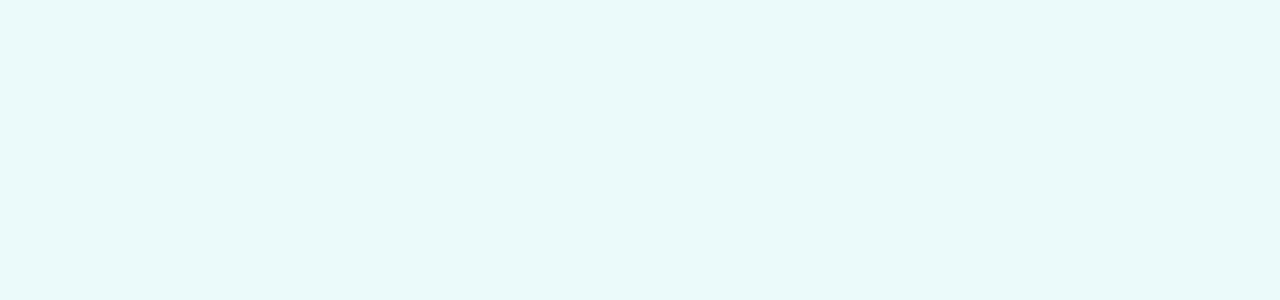
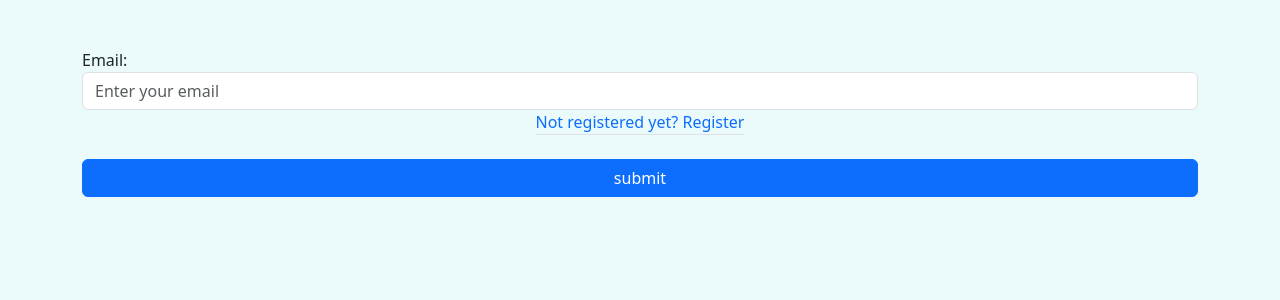
Before and after one commit to arifahd92/expense-tracker-full-stack, a React (Create React App) app in the folder frontend/: page /password/forgot in a window 1280 px wide. Before the commit this address had no page. Shown: the top 300 px of the page. Built offline with nearby package versions, Linux system fonts and the light colour scheme.

Commit message:
forgot password ui

```diff
--- a/frontend/src/App.js
+++ b/frontend/src/App.js
@@ -5,6 +5,7 @@ import Login from './components/user/Login';
 import Expense from './components/expense/Expense';
 import Redirect from './components/user/higherOrderComponents/Redirect';
 import {useSelector} from 'react-redux';
+import ForgotPassword from './components/user/ForgotPassword';
 
 export default function App () {
   const {darkFlag} = useSelector (state => state.user);
@@ -15,6 +16,7 @@ export default function App () {
         <Route path="/" element={<Redirect Component={Login} />} />
         <Route path="/expense" element={<Redirect Component={Expense} />} />
         <Route path="/register" element={<Redirect Component={Signup} />} />
+        <Route path="/password/forgot" element={<ForgotPassword />} />
       </Routes>
     </div>
   );
--- /dev/null
+++ b/frontend/src/components/user/ForgotPassword.js
@@ -0,0 +1,61 @@
+import axios from 'axios';
+import React, {useState} from 'react';
+import {useNavigate} from 'react-router-dom';
+export default function ForgotPassword () {
+  const [email, setEmail] = useState ('');
+  const navigate = useNavigate ();
+  const handleSubmit = async e => {
+    e.preventDefault ();
+    try {
+      const response = await axios.post (
+        'http://localhost:4000/password/forgot-password',
+        {email}
+      );
+      console.log (response.data);
+      alert (response.data.message);
+      setEmail ('');
+      navigate ('/');
+    } catch (error) {
+      if (error.response) {
+        alert (error.response.data.message);
+        return;
+      }
+      alert (error.message);
+    }
+  };
+  return (
+    <div>
+
+      <div className="container mt-5  ">
+        <form onSubmit={handleSubmit}>
+          <div className="form-group">
+            <label htmlFor="email">Email:</label>
+            <input
+              required
+              type="email"
+              className="form-control"
+              id="email"
+              name="email"
+              value={email}
+              onChange={e => setEmail (e.target.value)}
+              placeholder="Enter your email"
+            />
+          </div>
+
+          <div className="d-flex justify-content-center text-primary">
+            <div
+              className="signup  border-bottom  cursor-pointer"
+              onClick={() => navigate ('/register')}
+            >
+              Not registered yet? Register
+            </div>
+          </div>
+
+          <button type="submit" className="btn btn-primary mt-4 w-100 ">
+            submit
+          </button>
+        </form>
+      </div>
+    </div>
+  );
+}
--- a/frontend/src/components/user/Login.js
+++ b/frontend/src/components/user/Login.js
@@ -1,64 +1,67 @@
-import React, {useState} from 'react';
-import './user.css';
-import {EyeFill, EyeSlashFill} from 'react-bootstrap-icons'; // Import Bootstrap Icons
-import axios from 'axios';
-import {useNavigate} from 'react-router-dom';
-function Login () {
-  const [formData, setFormData] = useState ({
-    email: '',
-    password: '',
+import React, { useState } from "react";
+import "./user.css";
+import { EyeFill, EyeSlashFill } from "react-bootstrap-icons"; // Import Bootstrap Icons
+import axios from "axios";
+import { useNavigate } from "react-router-dom";
+import { useSelector } from "react-redux";
+function Login() {
+  const [formData, setFormData] = useState({
+    email: "",
+    password: "",
   });
 
-  const [showPassword, setShowPassword] = useState (false);
-  const navigate = useNavigate ();
-  const handleChange = e => {
-    const {name, value} = e.target;
+  const [showPassword, setShowPassword] = useState(false);
+  const navigate = useNavigate();
+  const handleChange = (e) => {
+    const { name, value } = e.target;
 
-    setFormData ({
+    setFormData({
       ...formData,
       [name]: value,
     });
   };
-
+  const { darkFlag } = useSelector((state) => state.user);
   const handleTogglePassword = () => {
-    setShowPassword (!showPassword);
+    setShowPassword(!showPassword);
   };
 
-  const handleSubmit = async e => {
-    e.preventDefault ();
-    alert ('logging in');
+  const handleSubmit = async (e) => {
+    e.preventDefault();
+
     try {
-      const response = await axios.post (
-        'http://localhost:4000/login',
+      const response = await axios.post(
+        "http://localhost:4000/login",
         formData
       );
 
       if (response.status !== 200) {
-        alert ('Something went wrong');
+        alert("Something went wrong");
         return;
       }
-      console.log (response);
-      const {token} = response.data;
+      console.log(response);
+      const { token } = response.data;
       const premium = response.data.premium;
-      const userId = response.data.userId.toString ();
-      localStorage.setItem ('userToken', token);
-      localStorage.setItem ('userId', userId);
-      localStorage.setItem ('userEmail', formData.email);
-      localStorage.setItem ('premium', JSON.stringify (premium));
-      alert ('success');
-      setFormData ({email: '', password: ''});
-      navigate (`/expense`);
+      const userId = response.data.userId.toString();
+      localStorage.setItem("userToken", token);
+      localStorage.setItem("userId", userId);
+      localStorage.setItem("userEmail", formData.email);
+      localStorage.setItem("premium", JSON.stringify(premium));
+      alert("success");
+      setFormData({ email: "", password: "" });
+      navigate(`/expense`);
     } catch (err) {
       //response object will be stored in err variable of catch
-
-      console.log ('chec check');
-      console.log ('check', err);
-      // alert (err.response.data.error);
+      if (err.response) {
+        console.log(err.response.data.error);
+        alert(err.response.data.error);
+        return;
+      }
+      alert(err.message);
     }
   };
 
   return (
-    <div className="mainContainer">
+    <div className={darkFlag && "bg-black text-white"}>
       <div className="container mt-3 d-flex justify-content-center">
         <h3 className="text-secondary">login</h3>
       </div>
@@ -82,7 +85,7 @@ function Login () {
             <div className="input-group">
               <input
                 required
-                type={showPassword ? 'text' : 'password'}
+                type={showPassword ? "text" : "password"}
                 className="form-control"
                 id="password"
                 name="password"
@@ -101,12 +104,18 @@ function Login () {
               </div>
             </div>
           </div>
-          <div className="d-flex justify-content-center text-primary">
+          <div className="d-flex justify-content-around text-primary">
             <div
               className="signup  border-bottom  cursor-pointer"
-              onClick={() => navigate ('/register')}
+              onClick={() => navigate("/register")}
             >
               Not registered yet? Register
+            </div>
+            <div
+              className="signup  border-bottom  cursor-pointer"
+              onClick={() => navigate("/password/forgot")}
+            >
+              Forgot password? Reset
             </div>
           </div>
 
--- a/frontend/src/components/user/higherOrderComponents/Redirect.js
+++ b/frontend/src/components/user/higherOrderComponents/Redirect.js
@@ -46,7 +46,7 @@ export default function Redirect({ Component }) {
       }
     } catch (error) {
       console.log("from verification");
-      console.log(error);
+      alert("Chect your internet and try again");
       console.log("from verification");
       if (!error.response.data.verification) {
         localStorage.removeItem("userId");
--- a/frontend/src/store/slices/expense.js
+++ b/frontend/src/store/slices/expense.js
@@ -21,19 +21,16 @@ export const fetchExpenses = createAsyncThunk(
         },
       });
       console.log("get data response inside fetch async");
-      const data = response.data.data;
-      console.log(data.data);
-      const premium = response.data.premium;
+      const { data, total, premium } = response.data;
+      console.log(data);
+      // const premium = response.data.premium;
       console.log({ premium: premium });
-      const total = data.reduce(
-        (accumulator, item) => accumulator + +item.amount,
-        0
-      );
+
       console.log({ total });
       return { data, total, premium: premium };
     } catch (error) {
       // Handle the error response here
-      console.error("Error fetching expenses:", error.response.data);
+      console.log("Error fetching expenses:", error.response.data);
 
       if (error.response.data.verification === false) {
         console.log(error);
@@ -54,7 +51,13 @@ export const deleteExpense = createAsyncThunk(
       console.log(payload.id);
       console.log(payload.index);
       const response = await axios.delete(
-        `http://localhost:4000/delete-expense/${expenseId}`
+        `http://localhost:4000/delete-expense/${expenseId}`,
+        {
+          headers: {
+            "Content-Type": "application/json",
+            Authorization: payload.userToken,
+          },
+        }
       );
       if (response.status != 200) {
         alert("some thing went wrong try again");
@@ -83,7 +86,12 @@ export const addUpdate = createAsyncThunk(
       let addURL = `http://localhost:4000/add-expense`;
       let updateURL = `http://localhost:4000/update-expense/${expenseId}`;
       if (editFlag) {
-        response = await axios.put(updateURL, input);
+        response = await axios.put(updateURL, input, {
+          headers: {
+            "Content-Type": "application/json",
+            Authorization: userToken,
+          },
+        });
       } else {
         response = await axios.post(addURL, input, {
           headers: {
```
Also changed, not shown: frontend/src/components/expense/Expense.js (+22 -10 lines), frontend/src/components/expense/Leaderboard.js (+45 -34 lines).
